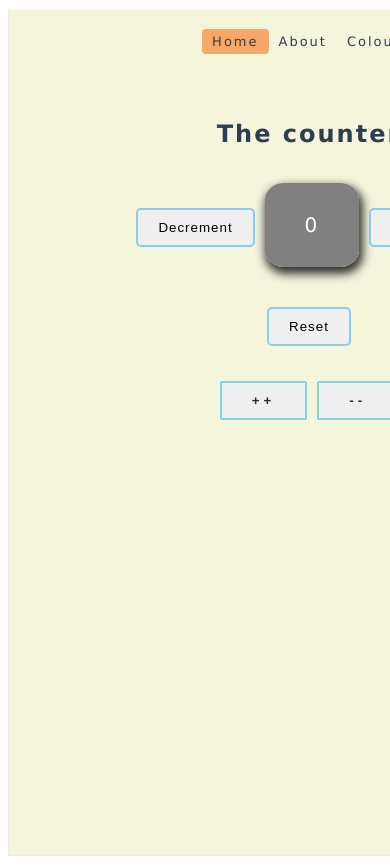
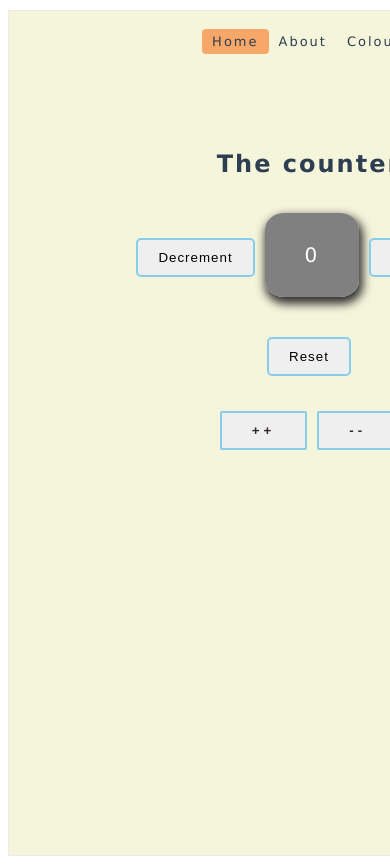
Before and after one commit to KalonOluwanifemi/altschool-ts-exam, a Vue app: page / in a window 390 px wide. Shown: the top 866 px of the page. Built offline with nearby package versions, Linux system fonts and the light colour scheme.

Commit message:
To prevent overflow

```diff
--- a/src/views/HomePage.vue
+++ b/src/views/HomePage.vue
@@ -97,4 +97,9 @@ export default {
   background-color: skyblue;
   color: white;
 }
+@media(max-width: 500px){
+  .counter-container{
+    overflow: hidden;
+  }
+}
 </style>
```
